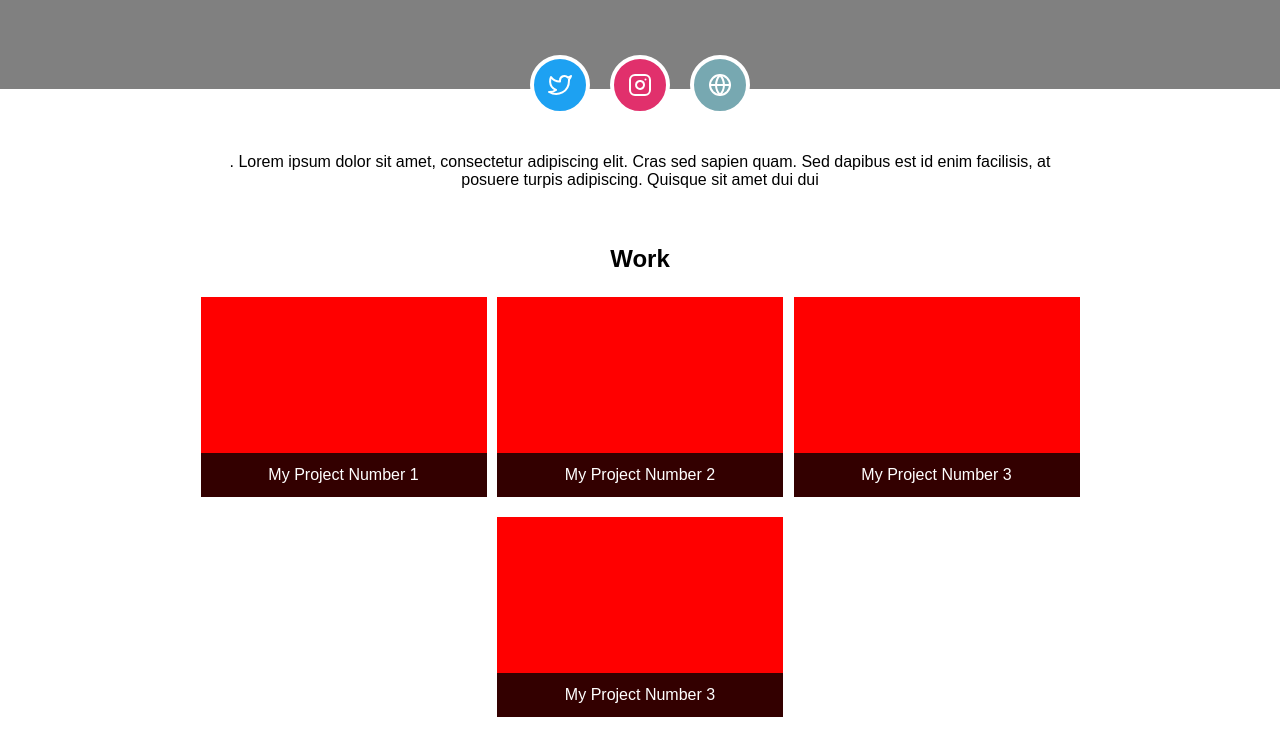
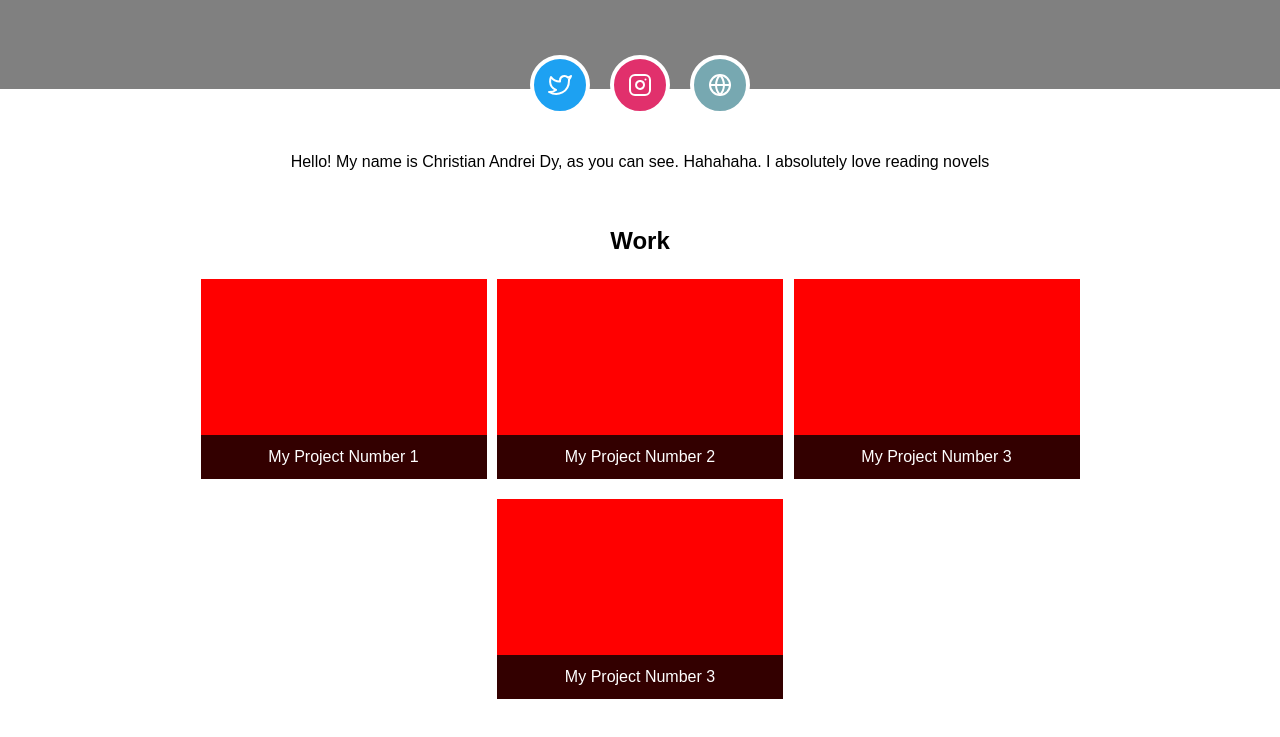
Before and after one commit to dy-chrstn/personalsite, a plain HTML site: page index.html in a window 1280 px wide. Shown: the part 186-923 px from the top of the page. Drawn offline with Linux system fonts and the light colour scheme.

Commit message:
Updated the About Section

```diff
--- a/index.html
+++ b/index.html
@@ -30,8 +30,7 @@
   <!-- About You -->
   <main>
     <section class="about">
-      <p>. Lorem ipsum dolor sit amet, consectetur adipiscing elit. Cras sed sapien quam. Sed dapibus est id enim facilisis,
-        at posuere turpis adipiscing. Quisque sit amet dui dui
+      <p> Hello! My name is Christian Andrei Dy, as you can see. Hahahaha. I absolutely love reading novels
       </p>
     </section>
     <!-- Your Projects -->
```
